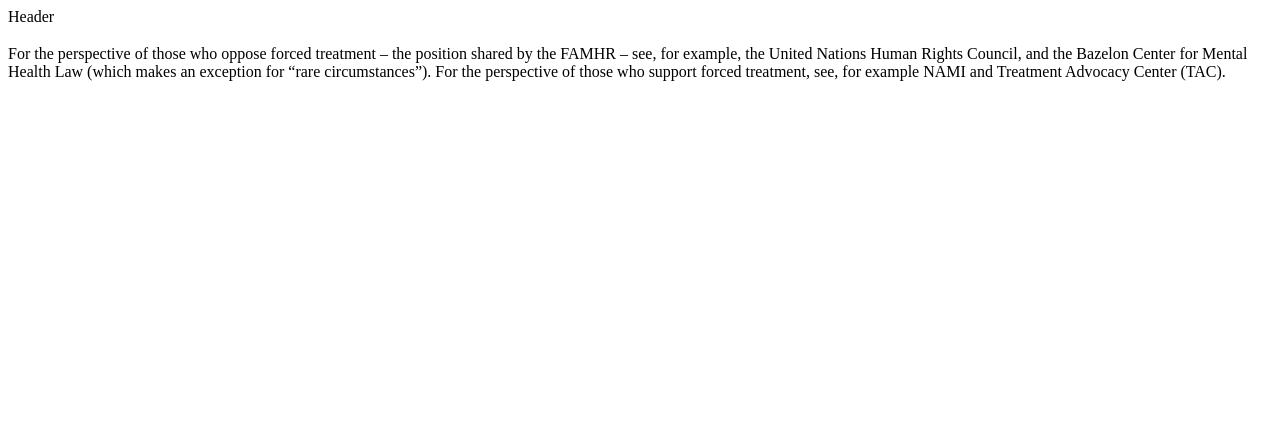
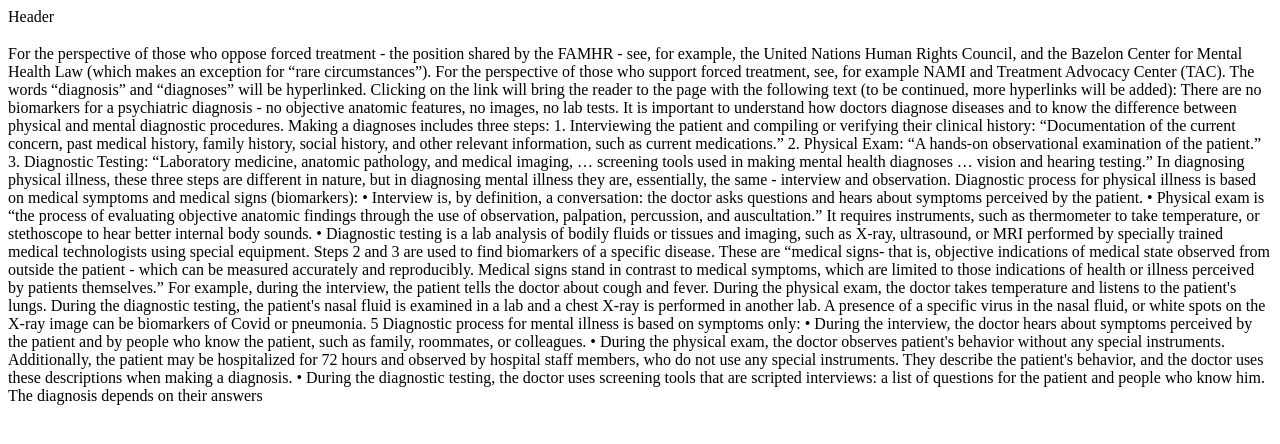
Before and after one commit to MoonBasedKas/webProgProject1, a plain HTML site: page whatWeDoNotDo/giveAdvice.html in a window 1280 px wide. Drawn offline with Linux system fonts and the light colour scheme.

Commit message:
Added last subcontent file

```diff
--- a/whatWeDoNotDo/giveAdvice.html
+++ b/whatWeDoNotDo/giveAdvice.html
@@ -10,10 +10,52 @@
 <div>
     <h3></h3>
     <p>
-        For the perspective of those who oppose forced treatment – the position shared by the FAMHR – see,
-for example, the United Nations Human Rights Council, and the Bazelon Center for Mental Health
-Law (which makes an exception for “rare circumstances”). For the perspective of those who support
-forced treatment, see, for example NAMI and Treatment Advocacy Center (TAC).
+        For the perspective of those who oppose forced treatment - the position shared by the FAMHR - see,
+        for example, the United Nations Human Rights Council, and the Bazelon Center for Mental Health
+        Law (which makes an exception for “rare circumstances”). For the perspective of those who support
+        forced treatment, see, for example NAMI and Treatment Advocacy Center (TAC).
+        The words “diagnosis” and “diagnoses” will be hyperlinked. Clicking on the link will bring the reader
+        to the page with the following text (to be continued, more hyperlinks will be added):
+        There are no biomarkers for a psychiatric diagnosis - no objective anatomic features, no images, no lab
+        tests. It is important to understand how doctors diagnose diseases and to know the difference between
+        physical and mental diagnostic procedures.
+        Making a diagnoses includes three steps:
+        1. Interviewing the patient and compiling or verifying their clinical history: “Documentation of the
+        current concern, past medical history, family history, social history, and other relevant information,
+        such as current medications.”
+        2. Physical Exam: “A hands-on observational examination of the patient.”
+        3. Diagnostic Testing: “Laboratory medicine, anatomic pathology, and medical imaging, … screening
+        tools used in making mental health diagnoses … vision and hearing testing.”
+        In diagnosing physical illness, these three steps are different in nature, but in diagnosing mental illness
+        they are, essentially, the same - interview and observation.
+        Diagnostic process for physical illness is based on medical symptoms and medical signs (biomarkers):
+        • Interview is, by definition, a conversation: the doctor asks questions and hears about symptoms
+        perceived by the patient.
+        • Physical exam is “the process of evaluating objective anatomic findings through the use of
+        observation, palpation, percussion, and auscultation.” It requires instruments, such as
+        thermometer to take temperature, or stethoscope to hear better internal body sounds.
+        • Diagnostic testing is a lab analysis of bodily fluids or tissues and imaging, such as X-ray,
+        ultrasound, or MRI performed by specially trained medical technologists using special
+        equipment.
+        Steps 2 and 3 are used to find biomarkers of a specific disease. These are “medical signs- that is,
+        objective indications of medical state observed from outside the patient - which can be measured
+        accurately and reproducibly. Medical signs stand in contrast to medical symptoms, which are limited to
+        those indications of health or illness perceived by patients themselves.”
+        For example, during the interview, the patient tells the doctor about cough and fever. During the
+        physical exam, the doctor takes temperature and listens to the patient's lungs. During the diagnostic
+        testing, the patient's nasal fluid is examined in a lab and a chest X-ray is performed in another lab. A
+        presence of a specific virus in the nasal fluid, or white spots on the X-ray image can be biomarkers of
+        Covid or pneumonia.
+        5
+Diagnostic process for mental illness is based on symptoms only:
+• During the interview, the doctor hears about symptoms perceived by the patient and by people
+who know the patient, such as family, roommates, or colleagues.
+• During the physical exam, the doctor observes patient's behavior without any special
+instruments. Additionally, the patient may be hospitalized for 72 hours and observed by hospital
+staff members, who do not use any special instruments. They describe the patient's behavior,
+and the doctor uses these descriptions when making a diagnosis.
+• During the diagnostic testing, the doctor uses screening tools that are scripted interviews: a list
+of questions for the patient and people who know him. The diagnosis depends on their answers
     </p>
 </div>
 </body>
```
Also changed, not shown: whatWeDoNotDo/pillShaming.html (+2 -2 lines), 1 other file.
